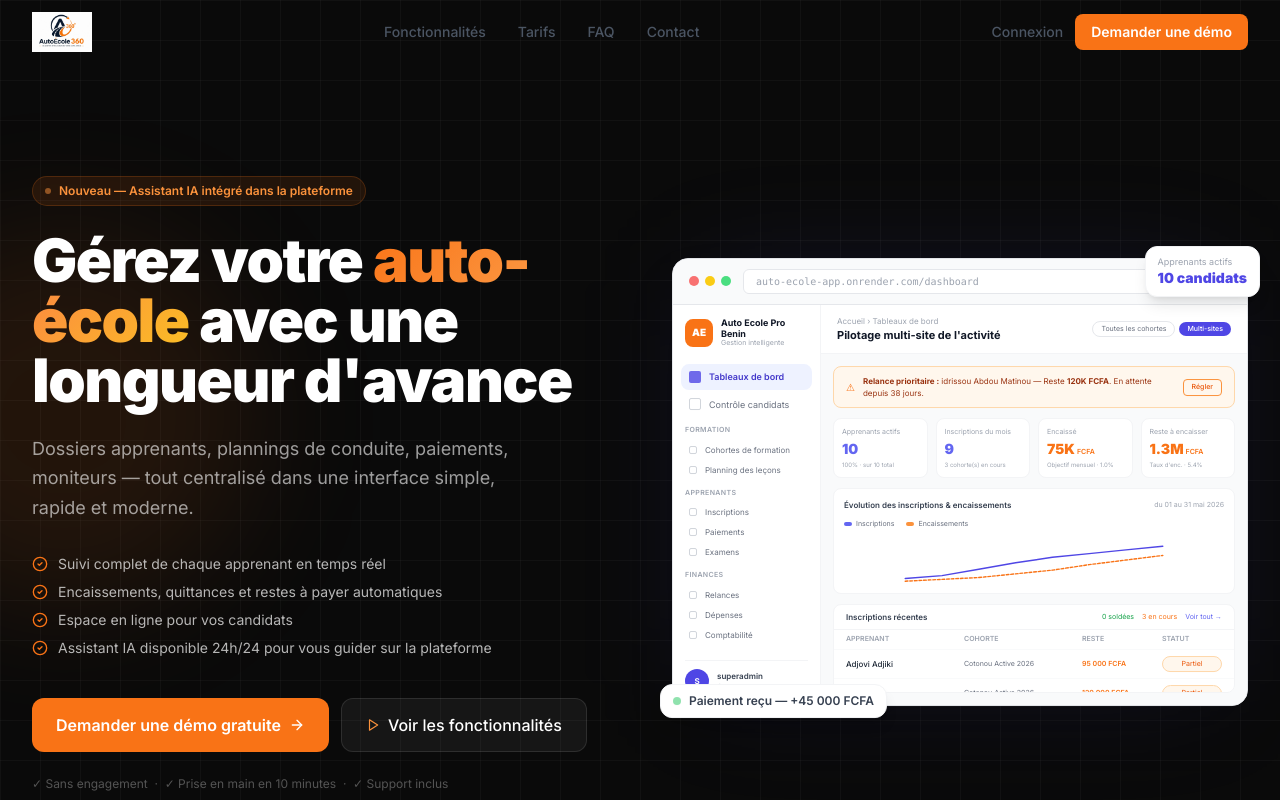
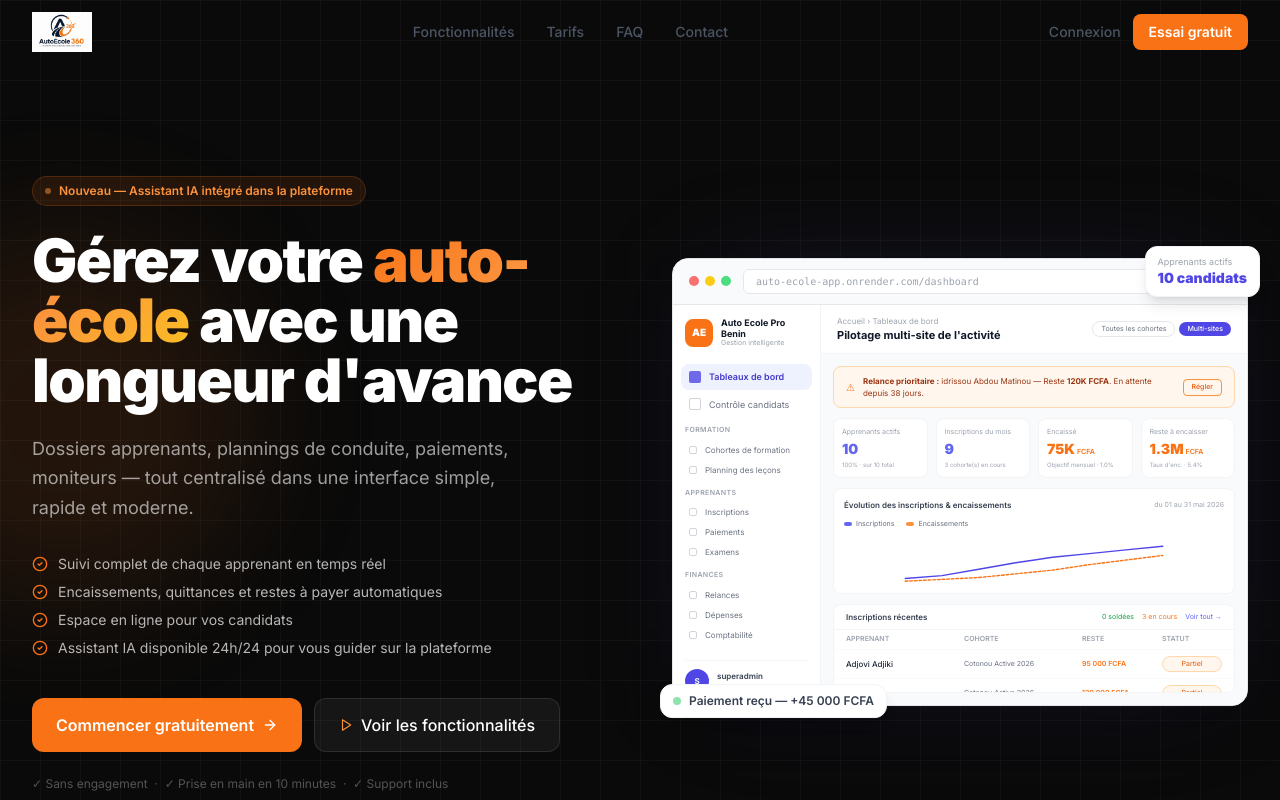
Before and after one commit to nicodeme09/auto_ecole_landing_page, a Next.js app: page / in a window 1280 px wide. Shown: the top 800 px of the page. Built offline with nearby package versions, Linux system fonts and the light colour scheme.

Commit message:
[FEAT] CTA landing page branchés vers l'inscription app — plan transmis en query param

```diff
--- a/components/Hero.tsx
+++ b/components/Hero.tsx
@@ -1,4 +1,6 @@
 import { ArrowRight, Play, CheckCircle2 } from "lucide-react";
+
+const APP_URL = "https://auto-ecole-app-auxt.onrender.com";
 
 function DashboardMockup() {
   return (
@@ -232,10 +234,10 @@ export default function Hero() {
 
             <div className="flex flex-col sm:flex-row gap-3">
               <a
-                href="#contact"
+                href={`${APP_URL}/inscription-auto-ecole?plan=pro`}
                 className="inline-flex items-center justify-center gap-2 bg-orange-500 hover:bg-orange-600 text-white font-semibold px-6 py-3.5 rounded-xl transition-all hover:shadow-lg hover:shadow-orange-500/25 hover:-translate-y-0.5"
               >
-                Demander une démo gratuite
+                Commencer gratuitement
                 <ArrowRight size={16} />
               </a>
               <a
--- a/components/Nav.tsx
+++ b/components/Nav.tsx
@@ -1,6 +1,8 @@
 "use client";
 import { useState, useEffect } from "react";
 import { Menu, X } from "lucide-react";
+
+const APP_URL = "https://auto-ecole-app-auxt.onrender.com";
 
 export default function Nav() {
   const [open, setOpen] = useState(false);
@@ -50,16 +52,16 @@ export default function Nav() {
           {/* CTAs */}
           <div className="hidden md:flex items-center gap-3">
             <a
-              href="#contact"
+              href={`${APP_URL}/users/sign_in`}
               className="text-sm font-medium text-gray-600 hover:text-gray-900 transition-colors"
             >
               Connexion
             </a>
             <a
-              href="#contact"
+              href={`${APP_URL}/inscription-auto-ecole?plan=pro`}
               className="bg-orange-500 hover:bg-orange-600 text-white text-sm font-semibold px-4 py-2 rounded-lg transition-colors"
             >
-              Demander une démo
+              Essai gratuit
             </a>
           </div>
 
@@ -88,11 +90,11 @@ export default function Nav() {
             </a>
           ))}
           <a
-            href="#contact"
+            href={`${APP_URL}/inscription-auto-ecole?plan=pro`}
             className="block bg-orange-500 text-white text-sm font-semibold px-4 py-2.5 rounded-lg text-center mt-2"
             onClick={() => setOpen(false)}
           >
-            Demander une démo gratuite
+            Commencer gratuitement
           </a>
         </div>
       )}
--- a/components/Pricing.tsx
+++ b/components/Pricing.tsx
@@ -2,6 +2,8 @@
 
 import { useState } from "react";
 import { Check, ArrowRight, Zap } from "lucide-react";
+
+const APP_URL = "https://auto-ecole-app-auxt.onrender.com";
 
 const plans = [
   {
@@ -13,6 +15,7 @@ const plans = [
     annual: 10000,
     annualTotal: 120000,
     cta: "Commencer l'essai gratuit",
+    ctaHref: `${APP_URL}/inscription-auto-ecole?plan=essentiel`,
     highlight: false,
     limits: "1 agence · 75 apprenants · 3 utilisateurs",
     features: [
@@ -39,6 +42,7 @@ const plans = [
     annual: 22000,
     annualTotal: 264000,
     cta: "Commencer l'essai gratuit",
+    ctaHref: `${APP_URL}/inscription-auto-ecole?plan=pro`,
     highlight: true,
     limits: "3 agences · 300 apprenants · 10 utilisateurs",
     features: [
@@ -61,6 +65,7 @@ const plans = [
     annual: 42000,
     annualTotal: 504000,
     cta: "Nous contacter",
+    ctaHref: "#contact",
     highlight: false,
     limits: "Agences · apprenants · utilisateurs illimités",
     features: [
@@ -175,7 +180,7 @@ export default function Pricing() {
 
               {/* CTA */}
               <a
-                href="#contact"
+                href={plan.ctaHref}
                 className={`inline-flex items-center justify-center gap-2 font-semibold px-5 py-3 rounded-xl text-sm transition-all mb-6 ${
                   plan.highlight
                     ? "bg-white text-orange-600 hover:bg-orange-50"
```
